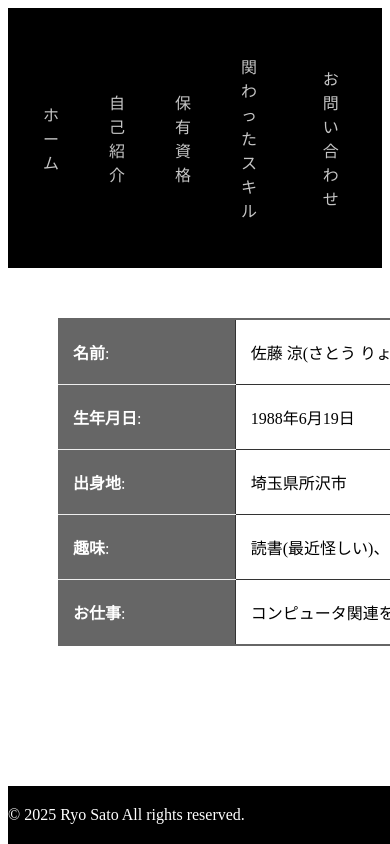
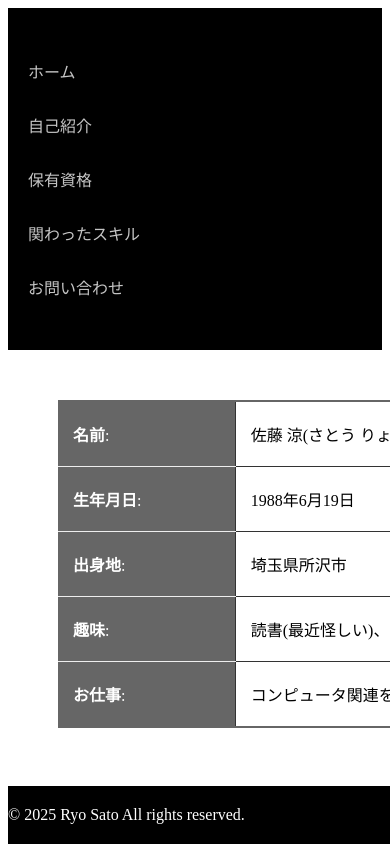
Before and after one commit to ryo-sato0619/AboutMe_JS, a plain HTML site: page HTML/about.html in a window 390 px wide. Shown: the top 844 px of the page. Drawn offline with Linux system fonts and the light colour scheme.

Commit message:
メディアクエリを再調整

```diff
--- a/CSS/style_about.css
+++ b/CSS/style_about.css
@@ -96,8 +96,16 @@ nav {
 
   /* メディアクエリ */
   @media (max-width: 768px) {
-    .header {
-      padding: 5px 0;
+    .menu{
+        flex-direction: column;
+        align-items: flex-start;
+    }
+    .menu li {
+        margin: 5px 0;
+    }
+    .menu li a {
+        width: 100%;
+        padding: 10px;
     }
     .main {
       padding: 5px;
```
